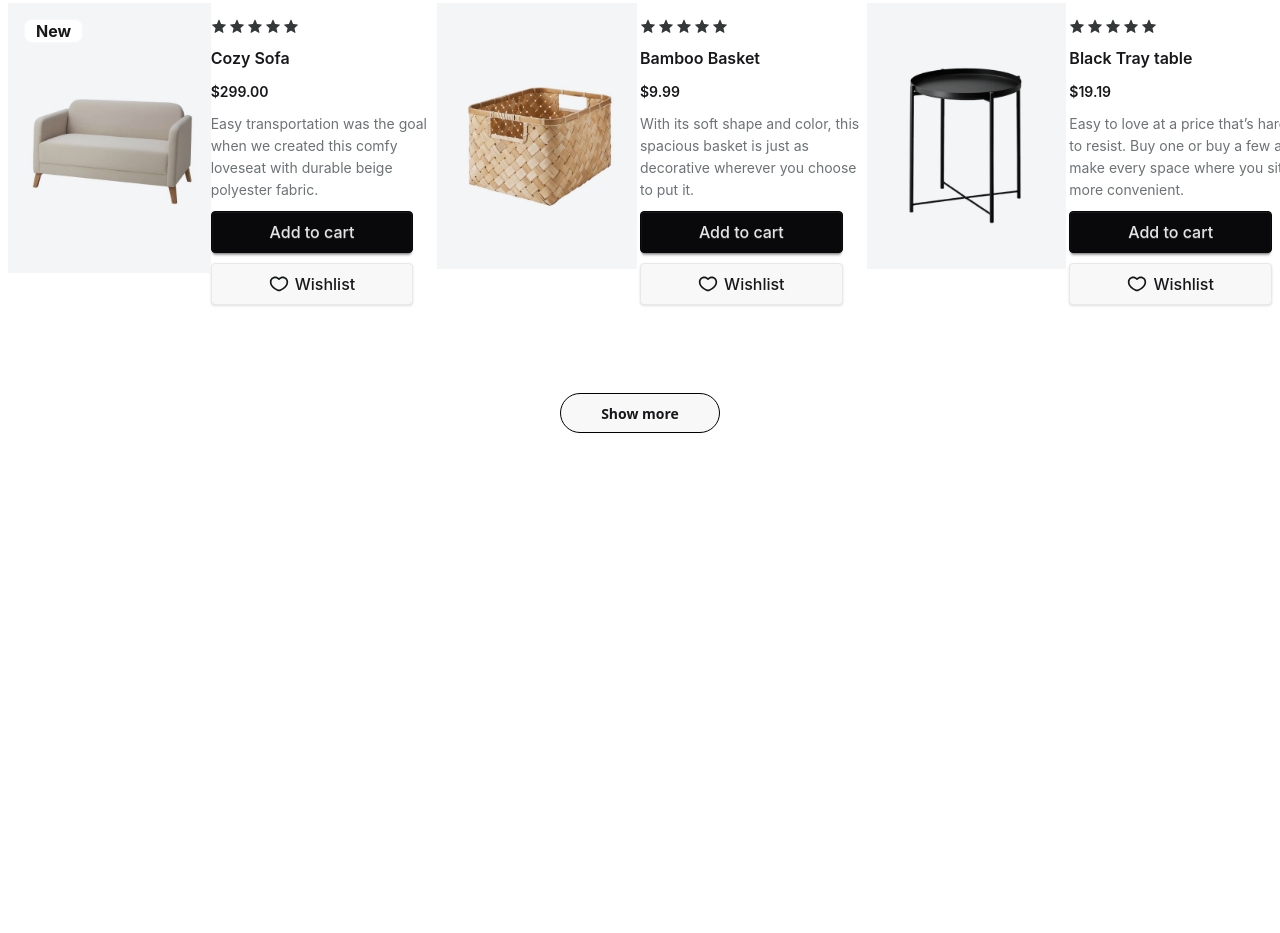
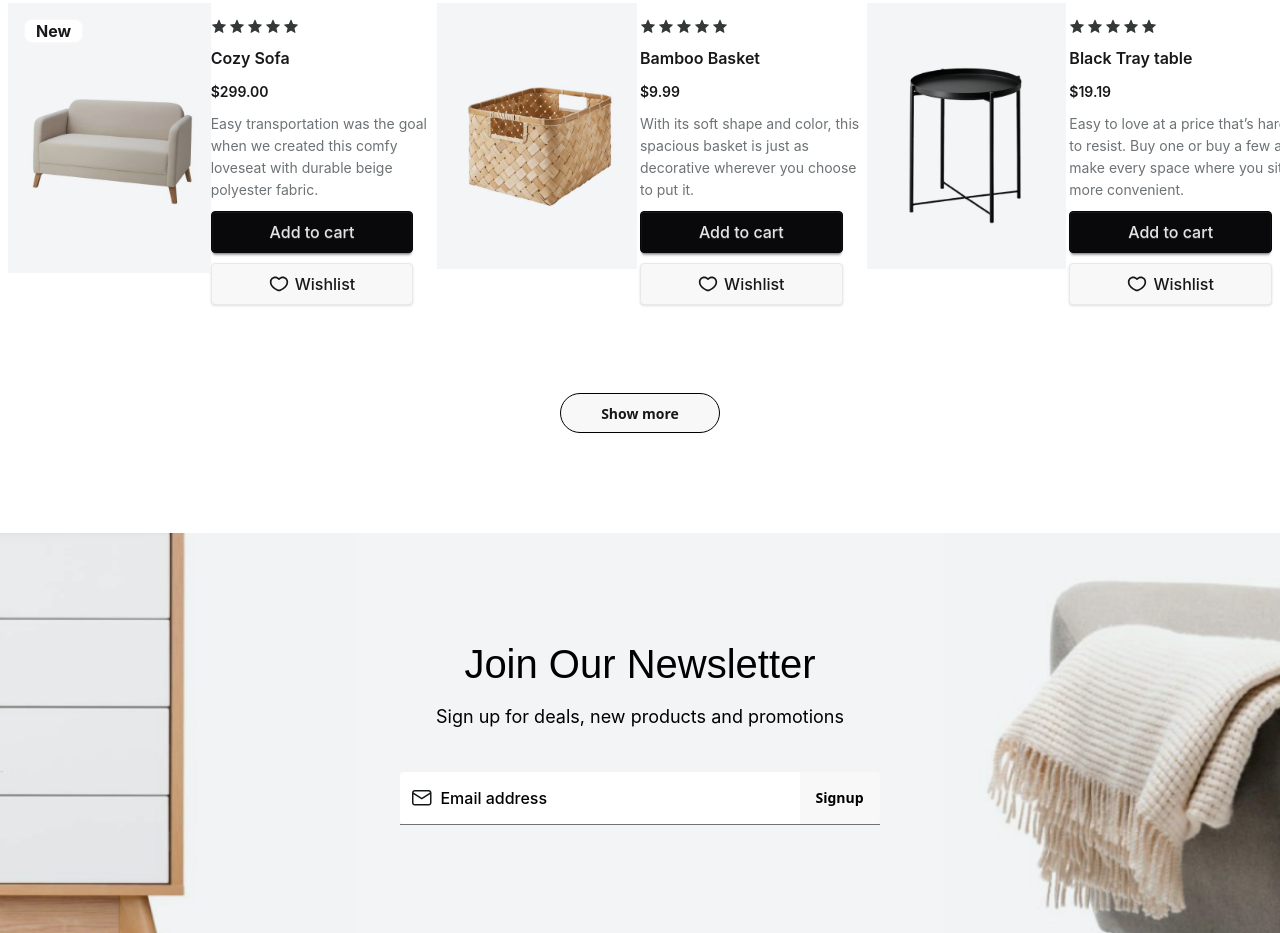
Before and after one commit to Ahmad-AlMasri1/E-Commerce-with-tailwindcss, a website: page shop.html in a window 1280 px wide. Shown: the part 997-1930 px from the top of the page. Before the commit the page ends 1530 px from the top, so only its background shows below. Drawn offline with Linux system fonts and the light colour scheme.

Commit message:
init join us asection (Shop Page)

```diff
--- a/shop.html
+++ b/shop.html
@@ -301,6 +301,24 @@
             </div>
        </section>
 
+     <!--Join Us Section-->
+
+        <section class="bg-[url(../image/ShopPage/Joinbg.png)] bg-no-repeat max-w-full h-100  bg-cover bg-center w-1/1">
+            <div class="container mx-auto col justify-center h-1/1">
+            <h2 class="text-black text-center font-Poppins text-[40px]/[44px] font-medium ">Join Our Newsletter</h2>
+            <p class="mt-2 mb-8 text-black font-Inter text-[18px]/[30px] font-normal">Sign up for deals, new products and promotions</p>
+            <div class="join border-b-[#6C7275] border-b">
+            <div>
+                <label class="input outline-0 max-xl:h-15 sm:w-100 xl:h-13 validator join-item  border-0 shadow-none text-black text-[16px]/[28px] font-Inter font-medium">
+                <img src="./assets/image/ShopPage/icons/email.svg"/>
+                <input type="email" class="placeholder:text-black placeholder:text-[16px]/[28px] placeholder:font-Inter placeholder:font-medium" placeholder="Email address" required />
+                </label>
+                <div class="validator-hint hidden text-black">Enter valid email address</div>
+            </div>
+            <button class="btn join-item shadow-none text-black max-xl:h-15 xl:h-13 border-0">Signup</button>
+            </div>
+            </div>
+        </section>
    </main>
 </body>
 </html>
```
Also changed, not shown: assets/css/output.css, assets/image/ShopPage/Joinbg.png (added), assets/image/ShopPage/icons/email.svg (added).
